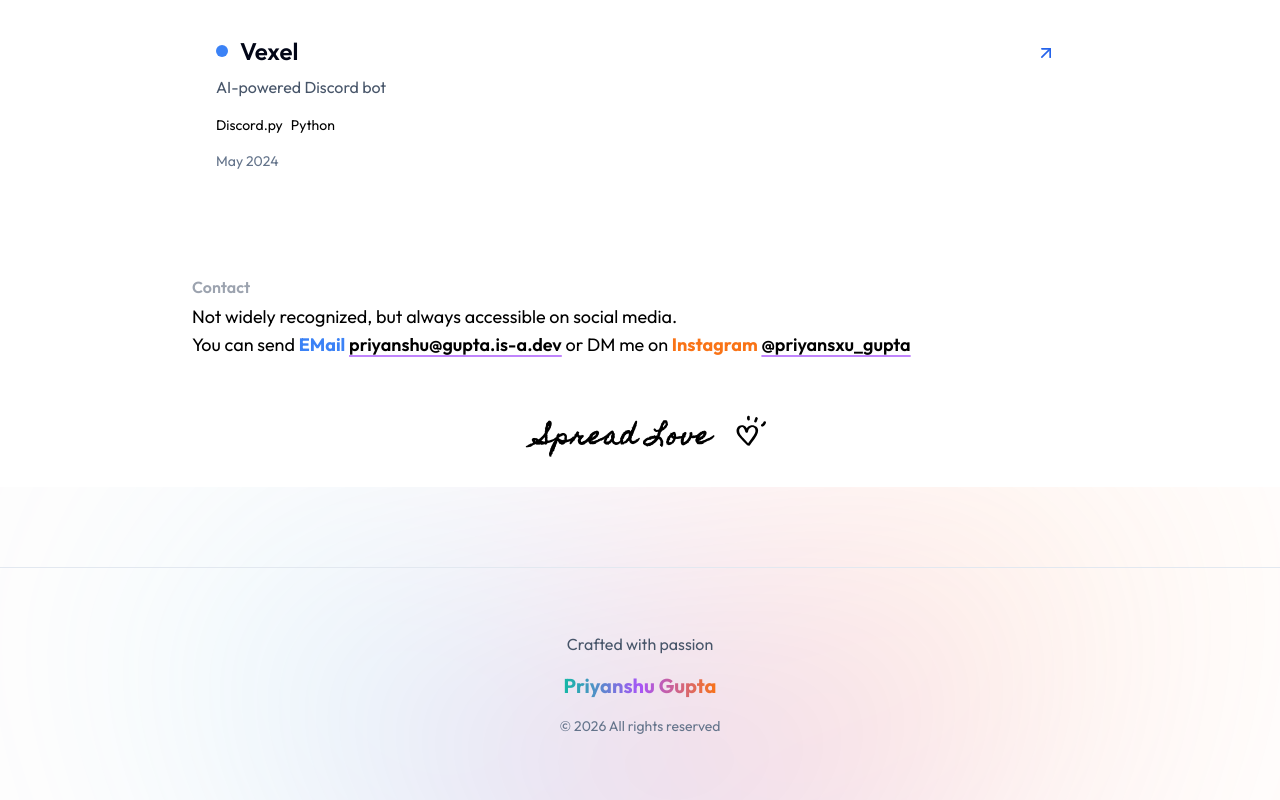
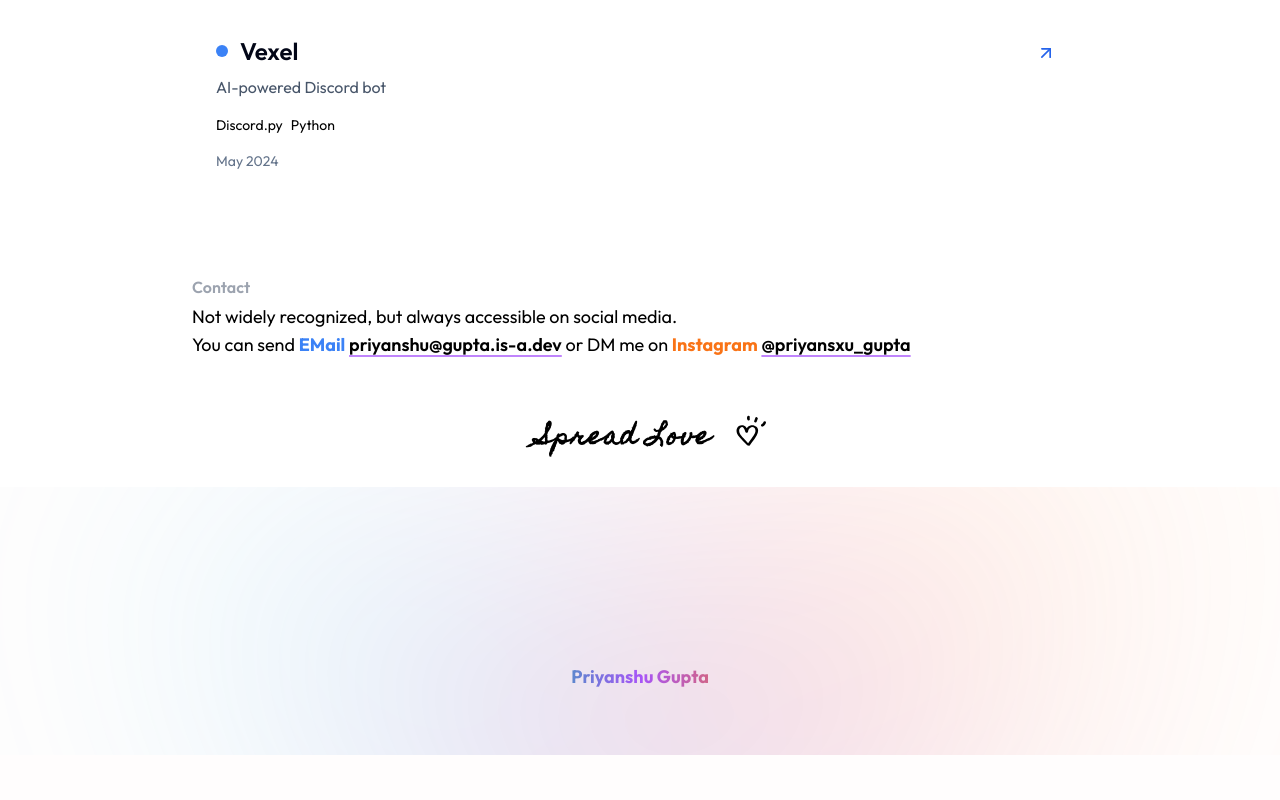
Before and after one commit to Priyansxu/Portfolio, a Next.js app: page / in a window 1280 px wide. Shown: the part 743-1543 px from the top of the page. After the commit the page ends 1498 px from the top, so only its background shows below. Built offline with nearby package versions, Linux system fonts and the light colour scheme.

Commit message:
Update Footer.js

```diff
--- a/components/Footer.js
+++ b/components/Footer.js
@@ -1,20 +1,18 @@
 export default function Footer() {
   return (
-    <footer className="mt-16 sm:mt-20 py-12 sm:py-16 text-center border-t border-slate-200 dark:border-slate-800">
-      <div className="space-y-4">
-        <p className="text-sm sm:text-base text-slate-600 dark:text-slate-400">Crafted with passion</p>
-
+    <div className="flex select-none text-sm sm:text-base py-16 mt-16 flex-col items-center justify-center mx-auto">
       <a
         href="https://www.instagram.com/priyansxu_gupta"
-          target="_blank"
-          rel="noopener noreferrer"
-          className="inline-block text-lg sm:text-xl font-bold bg-gradient-to-r from-teal-500 via-purple-500 to-orange-500 bg-clip-text text-transparent hover:opacity-80 transition-opacity"
+        target="blank"
+        rel="noreferrer"
+        className="flex flex-col text-center group hover:text-purple-800 w-max items-center text-gray-600 mt-8 md:mt-12"
       >
+        <div className="relative transition-all ease-in-out duration-1000">
+          <p className="font-bold animate-text group-hover:bg-white bg-gradient-to-r from-teal-500 via-purple-500 to-orange-500 bg-clip-text text-transparent text-base sm:text-lg">
             Priyanshu Gupta
+          </p>
+        </div>
       </a>
-
-        <p className="text-xs sm:text-sm text-slate-500 dark:text-slate-500 mt-4">© 2026 All rights reserved</p>
     </div>
-    </footer>
-  )
+  );
 }
```
Lines whose indentation alone changed are shown as unchanged.
